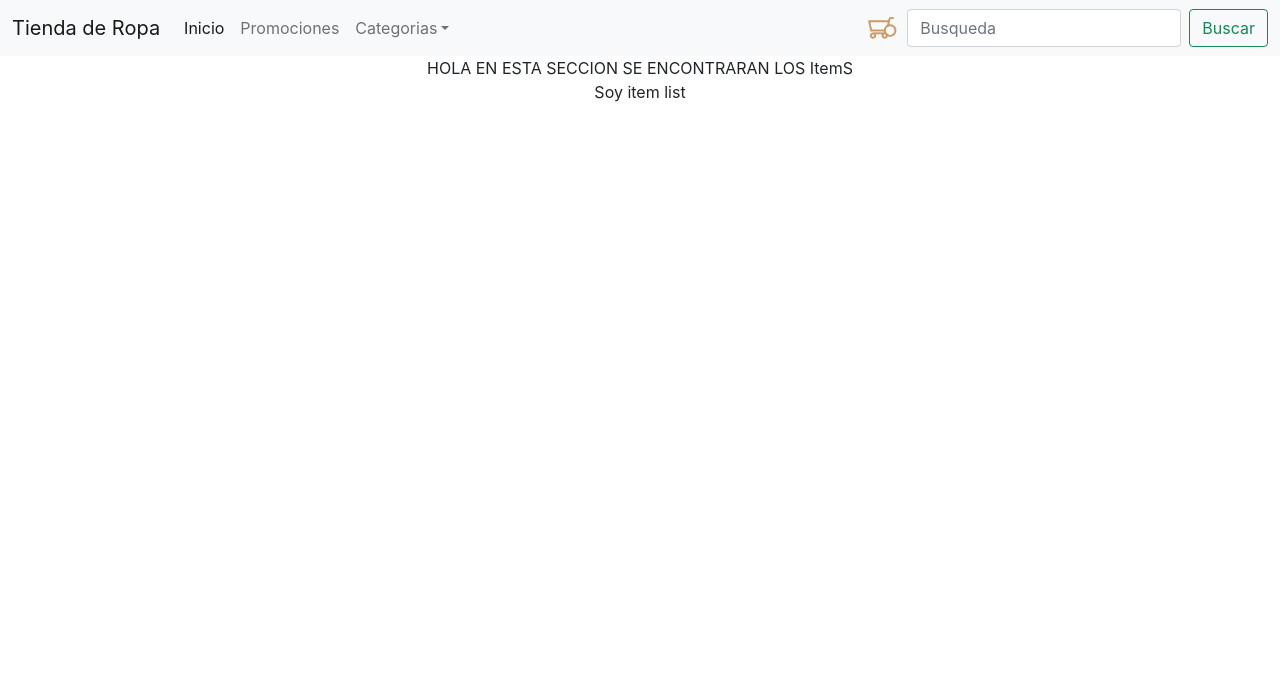
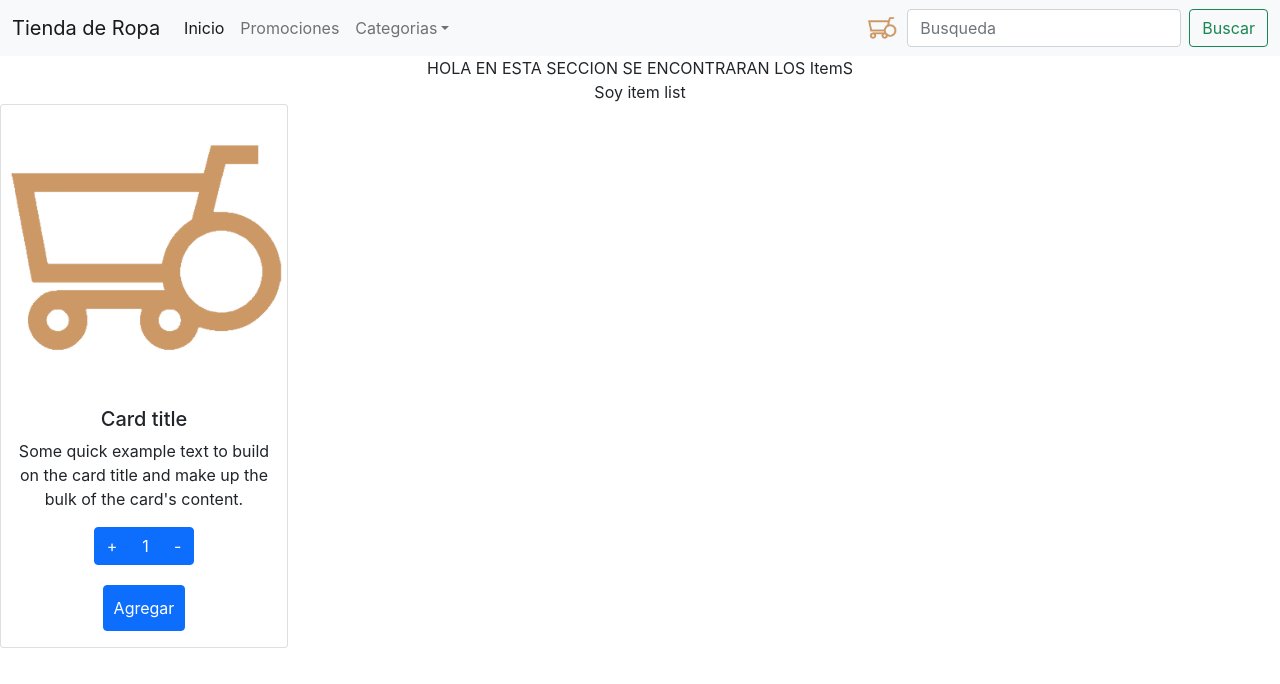
Before and after one commit to flortaglia/tienda-tagliaferro, a React (Create React App) app: page / in a window 1280 px wide. Shown: the top 684 px of the page. Built offline with nearby package versions, Linux system fonts and the light colour scheme.

Commit message:
desafio contador

```diff
--- a/src/App.css
+++ b/src/App.css
@@ -41,3 +41,7 @@
   width: 40px;
   padding-right: 10px;
 }
+.agregar{
+  padding: 10px;
+  margin-top: 20px;
+}
--- a/src/App.js
+++ b/src/App.js
@@ -8,6 +8,7 @@ function App() {
     <div className="App">
       <NavBar/>
       <ItemListContainer text="Soy item list"/>
+
       {/* <header className="App-header">
         <img src={logo} className="App-logo" alt="logo" />
         <p>
--- /dev/null
+++ b/src/components/ItemCount.js
@@ -0,0 +1,34 @@
+import React, {useState} from 'react'
+import carrito3 from '../carrito3.png'
+
+
+const ItemCount = (props) => {
+    const [count, setCounter]= useState(1);
+    let {stock}=props
+    return (
+    <div>
+
+        <div className="card" style={{width: "18rem"}}>
+            <img src={carrito3} className="card-img-top" alt="..."/>
+            <div className="card-body">
+                <h5 className="card-title">Card title</h5>
+                <p className="card-text">Some quick example text to build on the card title and make up the bulk of the card's content.</p>
+
+                <div className="btn-group" role="group" ariaLabel="Basic example">
+                <button type="button" className="btn-plus btn btn-primary fas fa-plus" onClick={count==stock?{stock}:()=>{setCounter(count+1)}}>+</button>
+                <button type="button" className="count btn btn-primary">{count}</button>
+                <button type="button" className="btn-minus btn btn-primary fas fa-minus" onClick={count==1?1:()=>{setCounter(count-1)}}>-</button>
+                </div>
+                <div>
+                <a href="#" className=" agregar btn btn-primary">Agregar</a>
+                </div>
+            </div>
+
+        </div>
+
+
+    </div>
+  )
+}
+
+export default ItemCount
--- a/src/components/ItemListContainer.js
+++ b/src/components/ItemListContainer.js
@@ -1,21 +1,20 @@
 import React from 'react'
 import carrito3 from '../carrito3.png'
+import ItemCount from './ItemCount'
+
 
 const ItemListContainer = (props) => {
+  let {text}=props
+
+  // let text =props.text
+
   return (
     <div>
         <div>
             HOLA EN ESTA SECCION SE ENCONTRARAN LOS ItemS
             <br/>
-            {props.text}
-            {/* <div className="card" style="width: 18rem;">
-                <img src={carrito3} className="card-img-top" alt="..."/>
-                <div className="card-body">
-                <h5 className="card-title">Card title</h5>
-                <p className="card-text">Some quick example text to build on the card title and make up the bulk of the card's content.</p>
-                <a href="#" className="btn btn-primary">Go somewhere</a>
-                </div>
-            </div> */}
+            {text}
+            <ItemCount stock={10} />
         </div>
 
 
--- a/src/index.js
+++ b/src/index.js
@@ -11,6 +11,9 @@ ReactDOM.render(
   document.getElementById('root')
 );
 
+if (module.hot){
+  module.hot.accept();
+}
 // If you want to start measuring performance in your app, pass a function
 // to log results (for example: reportWebVitals(console.log))
 // or send to an analytics endpoint. Learn more: https://bit.ly/CRA-vitals
```
